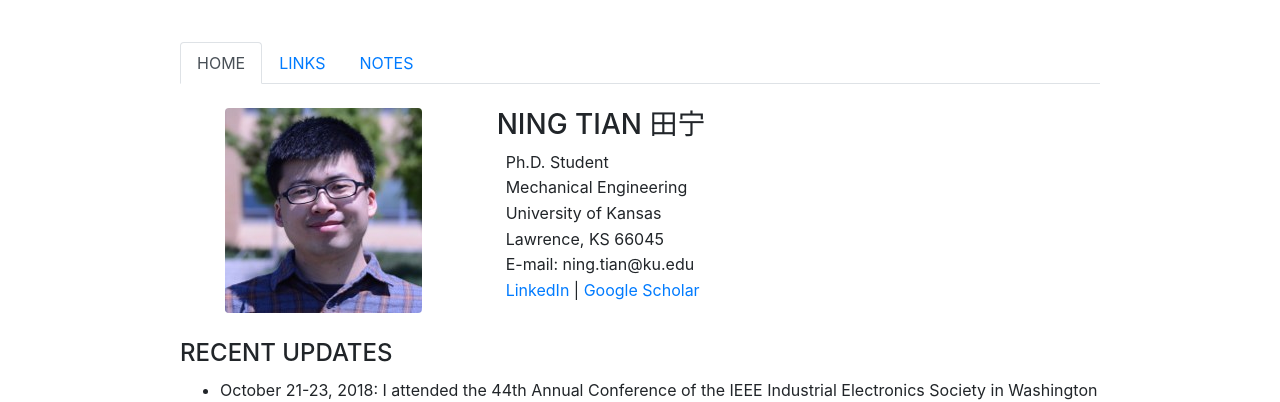
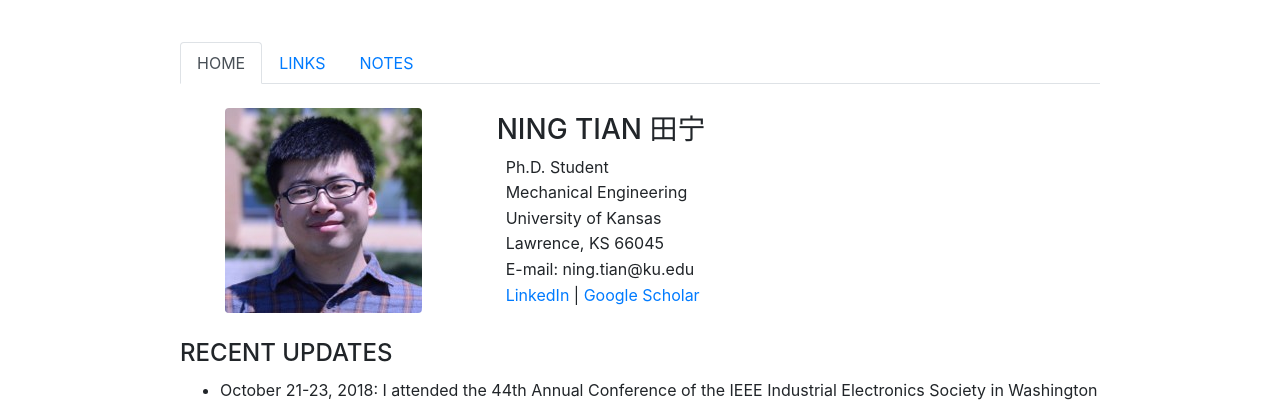
Before and after one commit to ningtian/ningtian.github.io, a Jekyll site: the page index.html, which Jekyll copies as it is, in a window 1280 px wide. Shown: the part 203-605 px from the top of the page. Built offline with Jekyll 4.4.1, drawn with Linux system fonts in a browser that asks for light colours.

Commit message:
Update index.html

```diff
--- a/index.html
+++ b/index.html
@@ -46,7 +46,7 @@
     <br>
 
     <div class="a">
-	<div class="row">
+	<div class="row align-items-center">
 	<div class="col-4">
 	<img src="/img/Picture11.jpg" class="rounded mx-auto d-block" alt="Responsive image">
 	</div>
```
